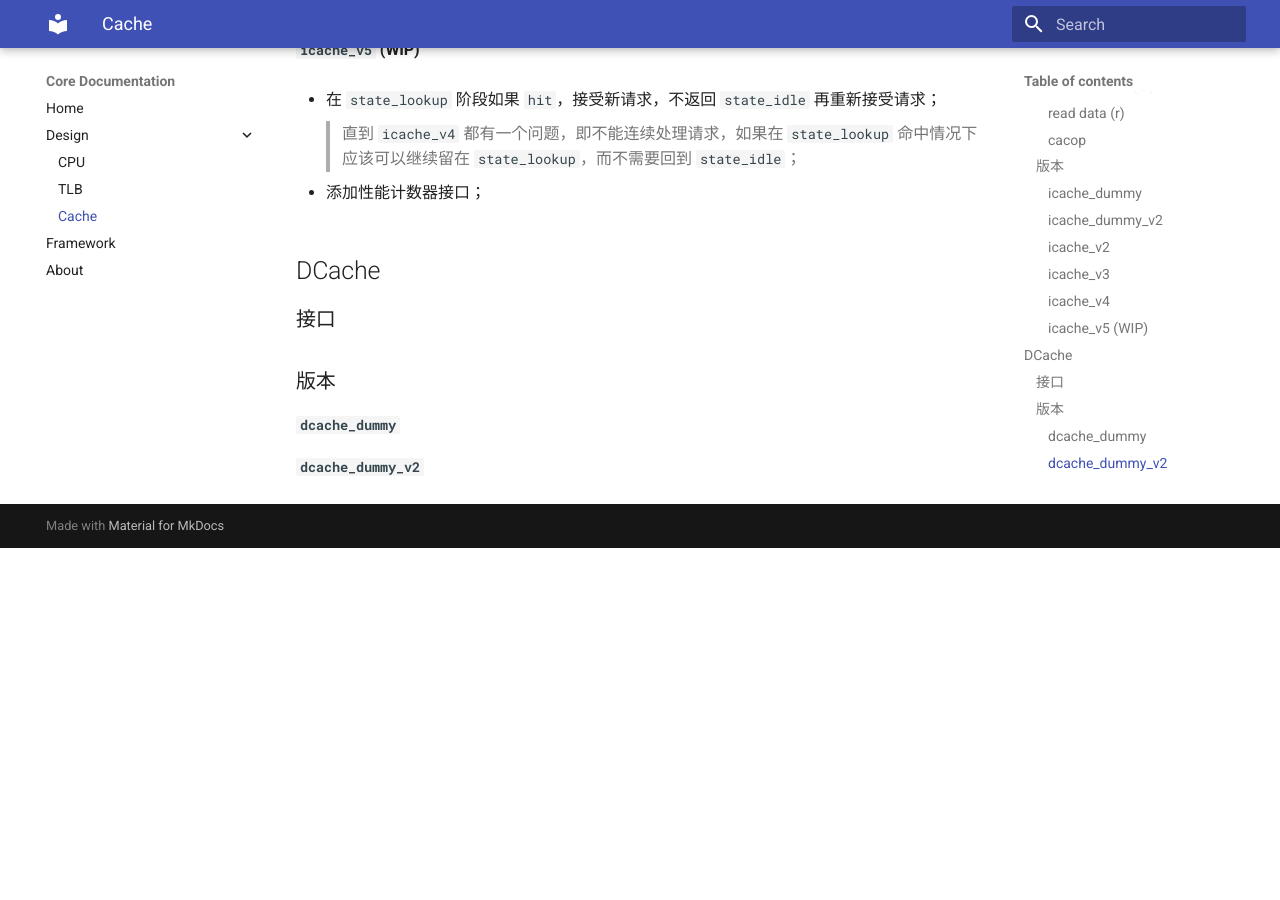
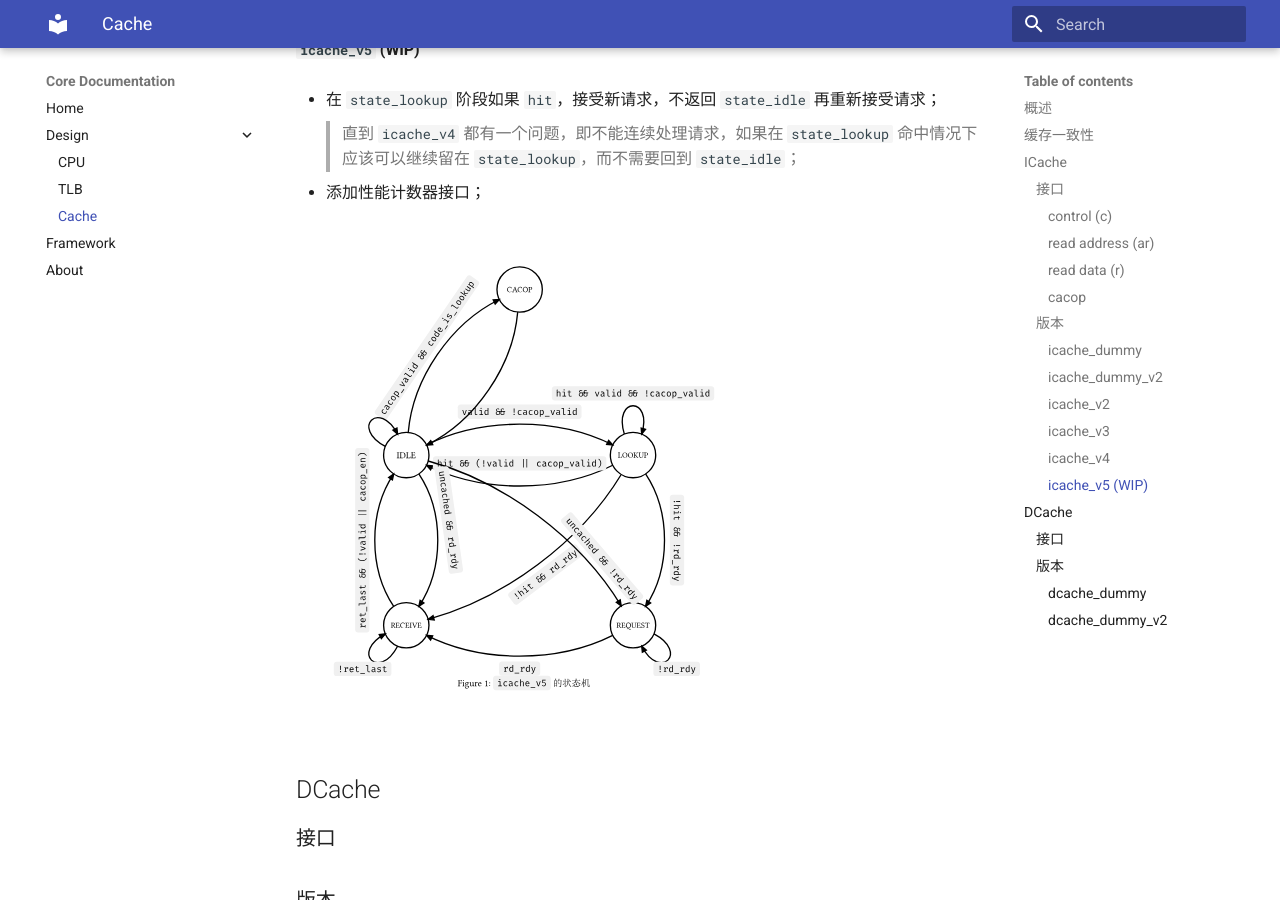
Before and after one commit to cpuers/Core, an MkDocs documentation site: the page built from docs/docs/cache.md, in a window 1280 px wide and 900 px high, scrolled down 2590 px. Built offline with MkDocs 1.6.1 and Material for MkDocs 9.7.7, drawn with Linux system fonts in a browser that asks for light colours; before the commit the page ends 3138 px from its top, so only the background shows below that.

Commit message:
[icache_v5] impl, docs

```diff
--- a/docs/docs/cache.md
+++ b/docs/docs/cache.md
@@ -89,6 +89,8 @@
 
 - 添加性能计数器接口；
 
+![状态机](images/icache_v5.svg)
+
 ## DCache
 
 ### 接口
```
Also changed, not shown: docs/docs/images/icache_v5.png (added), docs/docs/images/icache_v5.svg (added), 3 other files.
